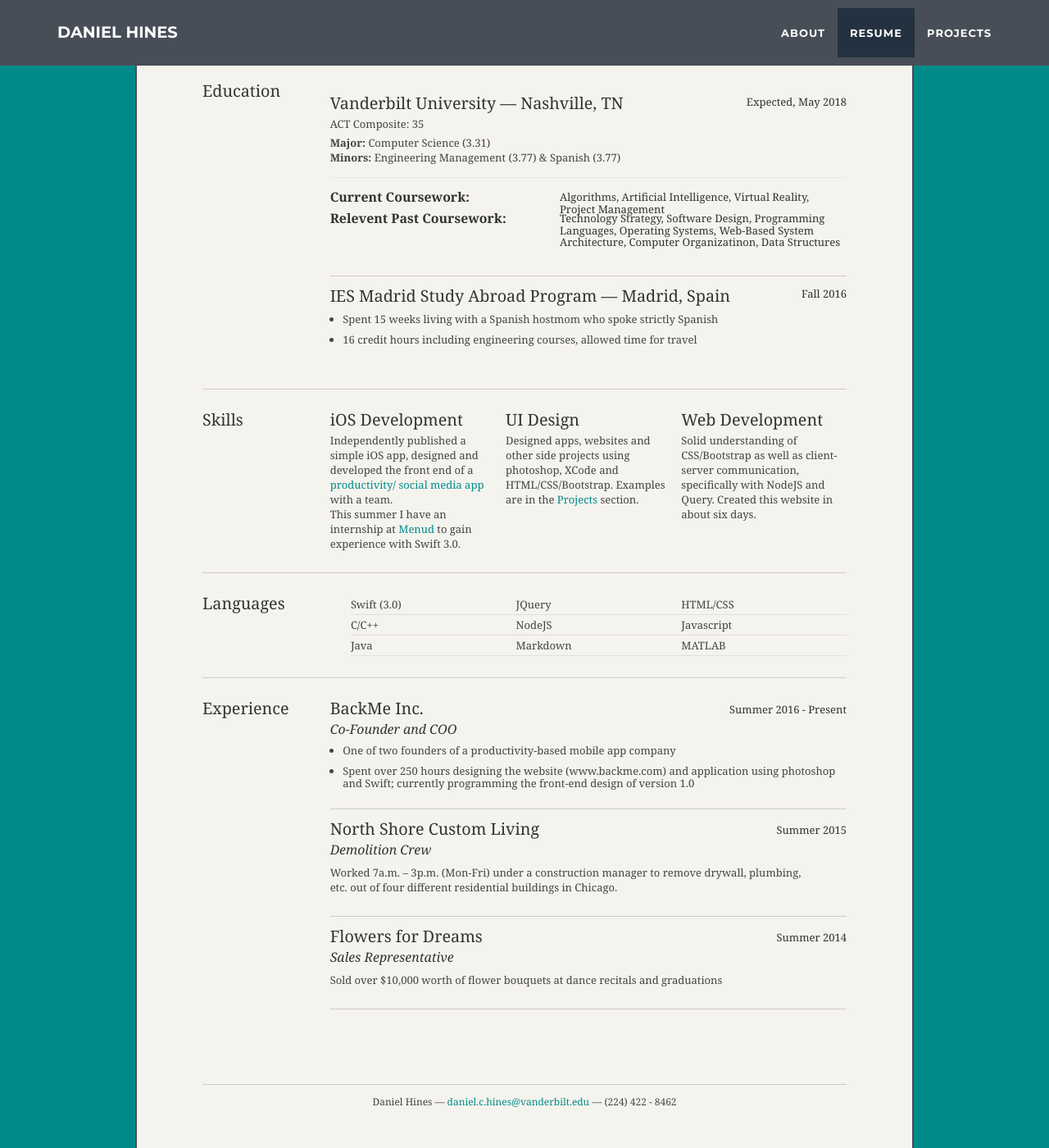
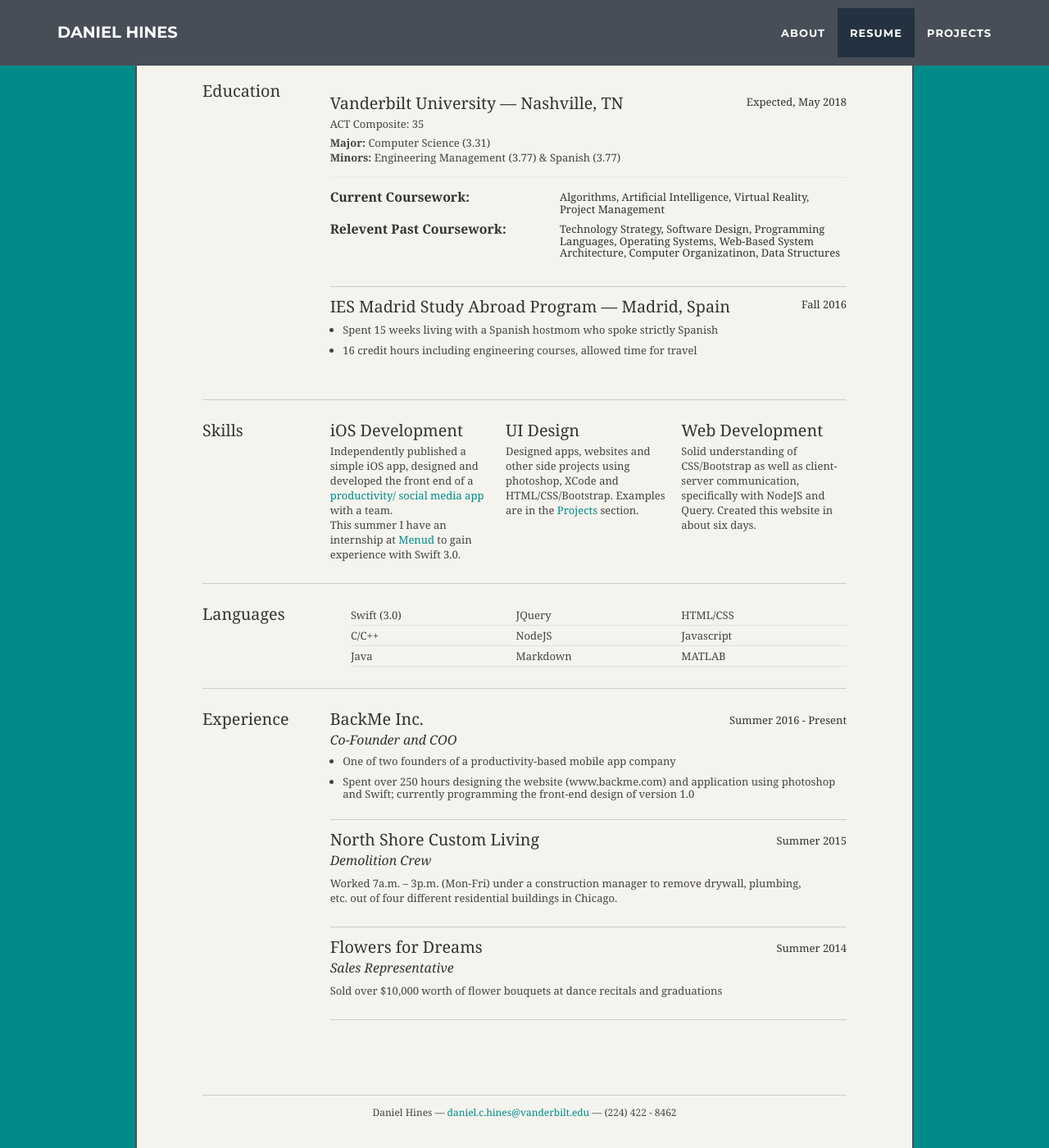
Before and after one commit to danielchines/danielchines.github.io, a Jekyll site: the page built from index.html, in a window 1280 px wide and 1400 px high, scrolled down 1802 px. Shown: the whole window at 82% size. Built offline with Jekyll 4.4.1, drawn with Linux system fonts in a browser that asks for light colours.

Commit message:
Update resume.css

```diff
--- a/_includes/css/resume.css
+++ b/_includes/css/resume.css
@@ -52,7 +52,7 @@ a#pdf:hover { background: #222; }
 #bd li.education { margin: 0 0 10px 1.2em; line-height: 15px; padding: 0; list-style-type: disc; border-bottom: none; }
 #bd .education.last { border-bottom: none; margin-bottom: 2em; padding-bottom: 0px; }
 .education ul { margin-top: 0.75em; }
-.coursework { position: relative; margin-bottom: 1em; padding-bottom: 1em; margin-top: 1em; }
+.coursework { position: relative; margin-bottom: 1em; padding-bottom: 1em; margin-top: 2em; }
 .education .coursework h3 { width: 222px; float: left; font-weight: bold; }
 .education .coursework h4 { position: absolute; right: 20px; width: 350px; }
 .coursework .last { padding-bottom: 4em; }
```
